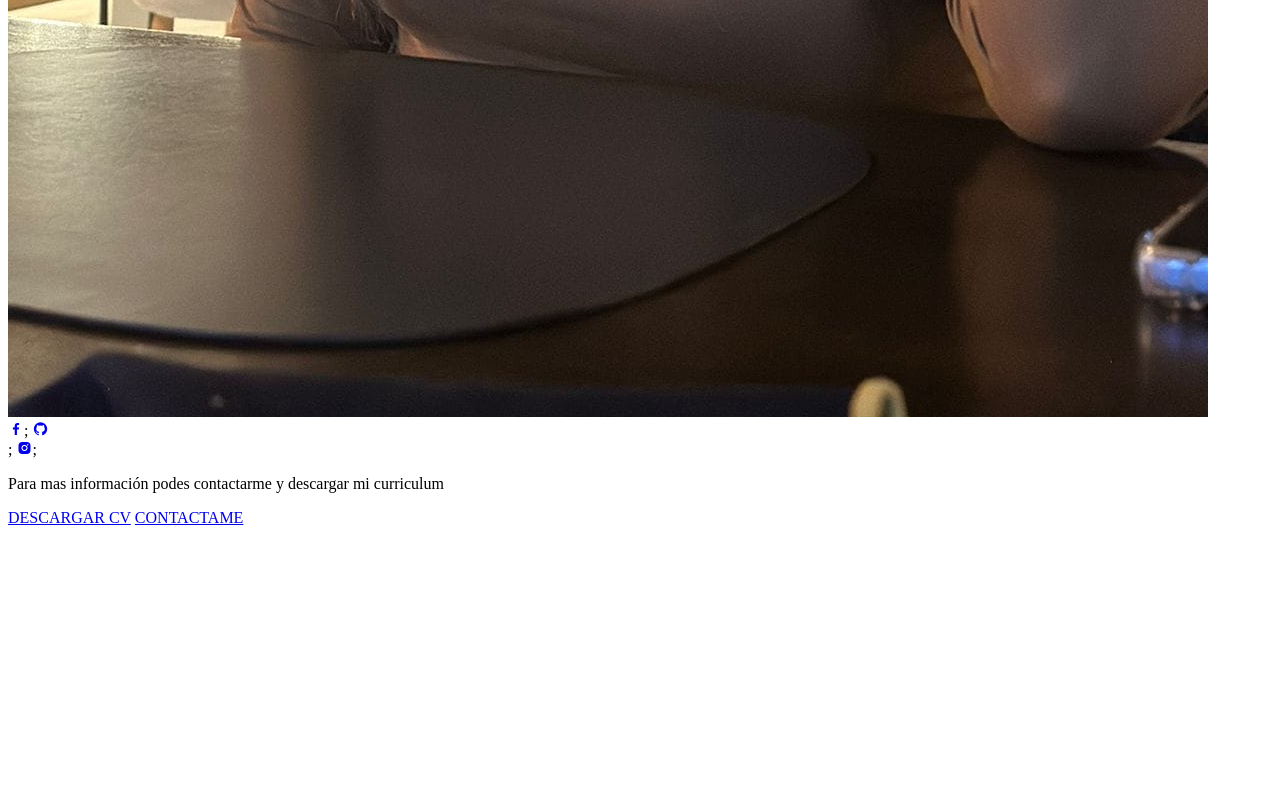
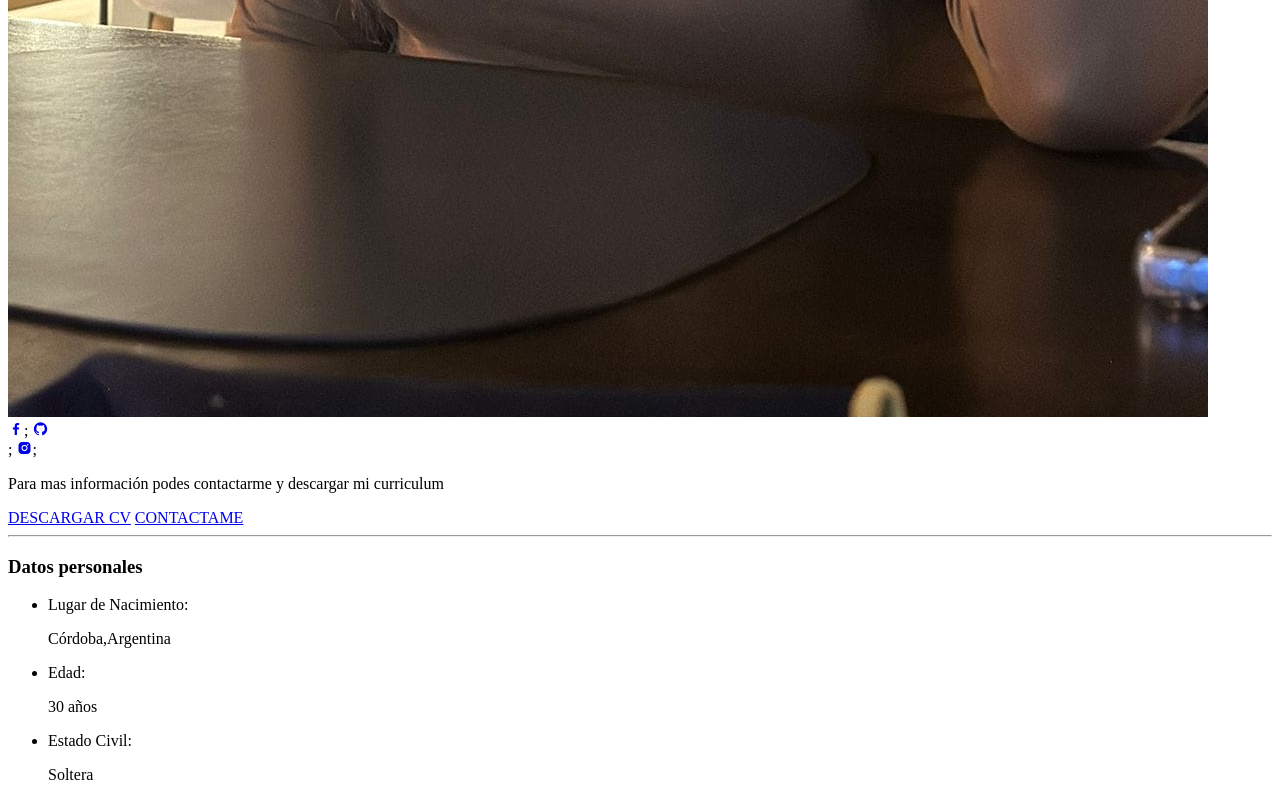
Before and after one commit to Celesgeo/TP1-labIII-2025, a plain HTML site: page index.html in a window 1280 px wide. Shown: the part 1323-2123 px from the top of the page. Before the commit the page ends 1858 px from the top, so only its background shows below. Drawn offline with nearby package versions, Linux system fonts and the light colour scheme.

Commit message:
index.html

```diff
--- a/index.html
+++ b/index.html
@@ -30,5 +30,14 @@
                 </div>
             </section>
         </main>
+        <hr>
+        <div class="contenido">
+            <h3>Datos personales</h3>
+            <ul>
+                <li>Lugar de Nacimiento:<p>Córdoba,Argentina</p></li>
+                <li>Edad: <p>30  años</p></li>
+                <li>Estado Civil:<p>Soltera</p></li>
+            </ul>
+        </div>
 </body>
 </html>
```
